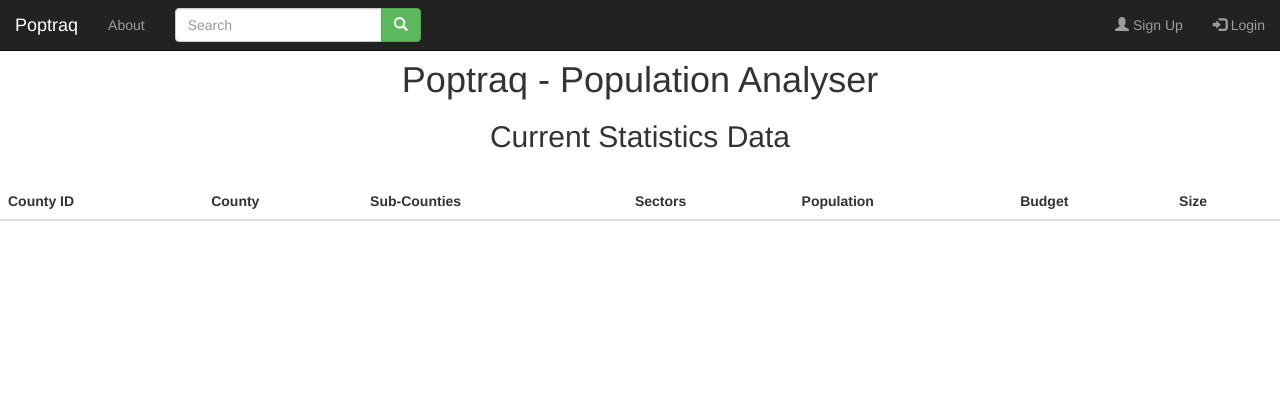
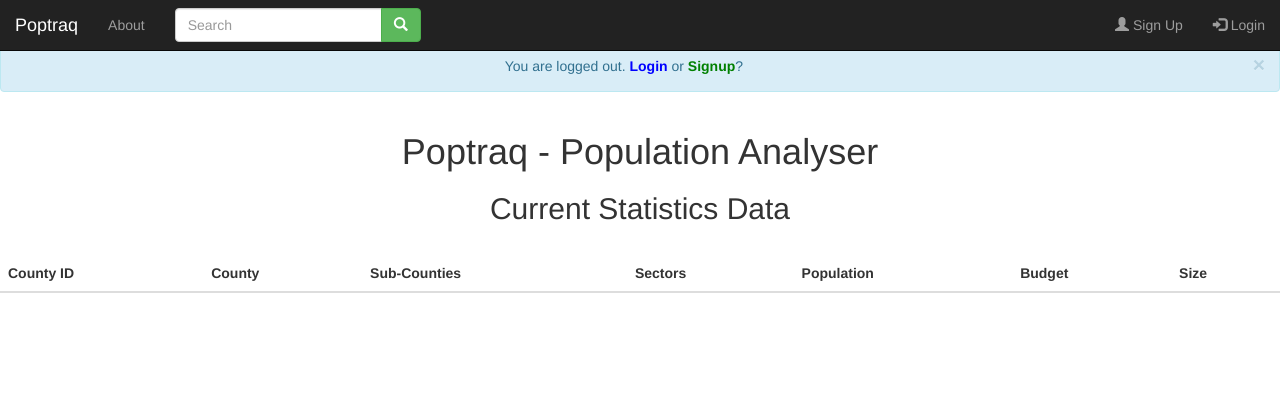
Before and after one commit to maxwellicharia/poptraq, a Flask app: page /user/logout in a window 1280 px wide. Shown: the top 420 px of the page. Run offline with Flask 2, Linux system fonts and the light colour scheme; lists and menus that the app fills with data are empty; parts of the project's set-up code (start-up, migrations or seed data) failed here and were passed over; some libraries are stand-ins or nearby versions.

Commit message:
[Edit] - Non-User display notifications

```diff
--- a/poptraq/templates/index.html
+++ b/poptraq/templates/index.html
@@ -1,51 +1,49 @@
-<!DOCTYPE html>
+{% extends "layout.html" %}
 
-<html>
-    <head>
-        <title>{% block title %} Poptraq {% endblock title %}</title>
-
-        <link rel="shortcut icon" type="image/x-icon" href="{{ url_for('static', filename='img/favicon.ico') }}">
-
-        <meta name="viewport" content="width=device-width, initial-scale=1.0">
-
-        <!-- Bootstrap -->
-        <link href="{{bootstrap_find_resource('css/bootstrap.css', cdn='bootstrap')}}" rel="stylesheet">z
-
-    </head>
-
-    <body>
-        <nav class="navbar navbar-inverse navbar-fixed-top">
-            <div class="container-fluid">
-                <div class="navbar-header">
-                  <a class="navbar-brand" href="{{ url_for('index')}}">Poptraq</a>
-                </div>
-                <ul class="nav navbar-nav">
-                  <li><a href="{{ url_for('about')}}">About</a></li>
-                </ul>
-
-                <form class="navbar-form navbar-left" action="">
-                  <div class="input-group">
-                    <input type="text" class="form-control" placeholder="Search">
-                    <div class="input-group-btn">
-                      <button class="btn btn-success" type="submit">
-                        <i class="glyphicon glyphicon-search"></i>
-                      </button>
-                    </div>
-                  </div>
-                </form>
+{% block title %} Poptraq {% endblock title %}
 
 {% block nav %}
+    {% if email %}
+        <ul class="nav navbar-nav navbar-right">
+            <p class="navbar-text">{{ email }}</p>
+            <li><a href="{{ url_for('user.logout')}}"><span class="glyphicon glyphicon-log-out"></span> Logout</a></li>
+        </ul>
+    {% else %}
         <ul class="nav navbar-nav navbar-right">
             <li><a href="{{ url_for('user.signup')}}"><span class="glyphicon glyphicon-user"></span> Sign Up</a></li>
             <li><a href="{{ url_for('user.login')}}"><span class="glyphicon glyphicon-log-in"></span> Login</a></li>
         </ul>
+    {% endif %}
 {% endblock %}
-            </div>
-        </nav>
-        <br/>
-        <br/>
 
 {% block content %}
+    {% if email %}
+        <div class="alert alert-info alert-dismissible text-center">
+            You are logged in as: <strong>{{ email }}. </strong>
+            <a href="{{ url_for('user.account')}}" class="alert-link" style="color:green;"> Proceed</a>
+            or
+            <a href="{{ url_for('user.logout')}}" class="alert-link" style="color:red;"> Logout</a>
+            <a href="" class="close" data-dismiss="alert" aria-label="close">&times;</a>
+        </div>
+    {% endif %}
+
+    {% if log_out %}
+        <div class="alert alert-info alert-dismissible text-center">
+            You are logged out.
+            <a href="{{ url_for('user.login')}}" class="alert-link" style="color:blue;"> Login</a>
+            or
+            <a href="{{ url_for('user.signup')}}" class="alert-link" style="color:green;"> Signup</a>?
+            <a href="" class="close" data-dismiss="alert" aria-label="close">&times;</a>
+        </div>
+    {% endif %}
+
+    {% if success %}
+        <div class="alert alert-success alert-dismissible text-center">
+            Logout Successful!
+            <a href="" class="close" data-dismiss="alert" aria-label="close">&times;</a>
+        </div>
+    {% endif %}
+
     <div class="container">
         <center>
             <h1>Poptraq - Population Analyser</h1>
@@ -80,8 +78,4 @@
         {% endfor %}
     </table>
 </div>
-
 {% endblock %}
-    </body>
-
-</html>
```
Lines whose indentation alone changed are shown as unchanged.
